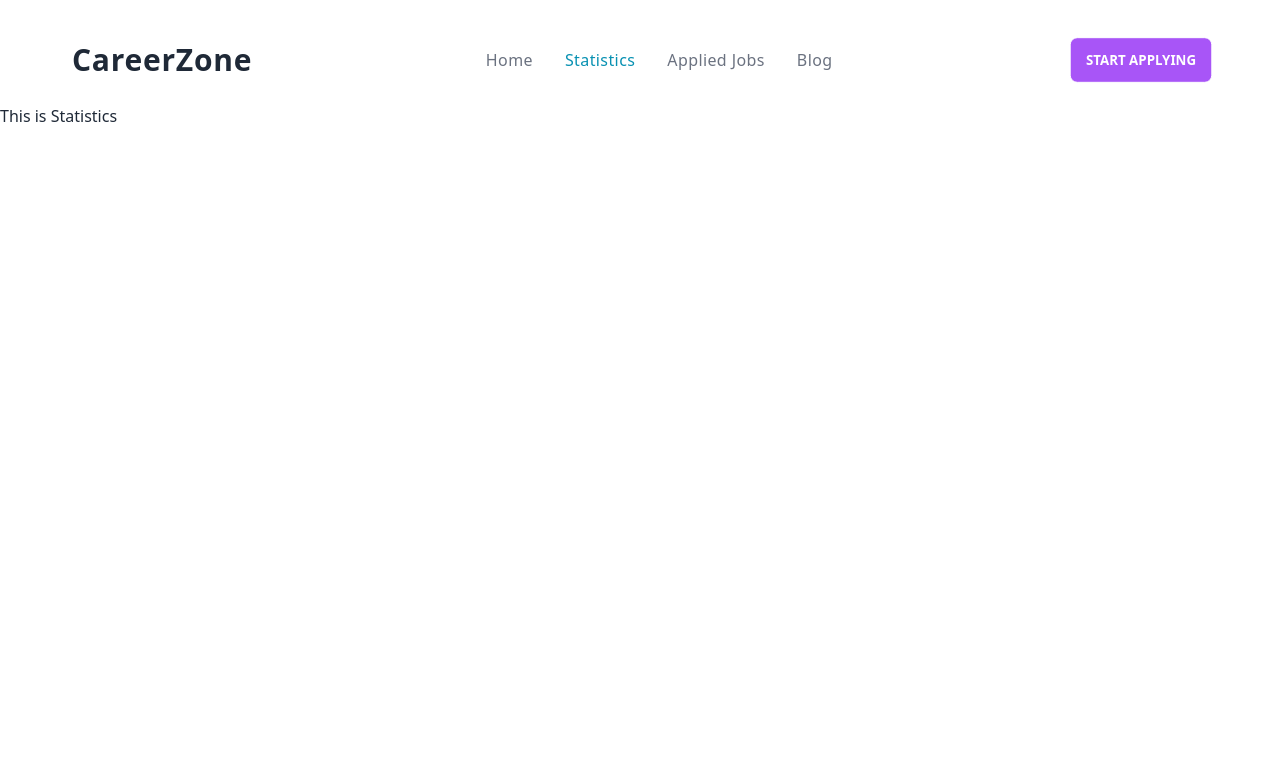
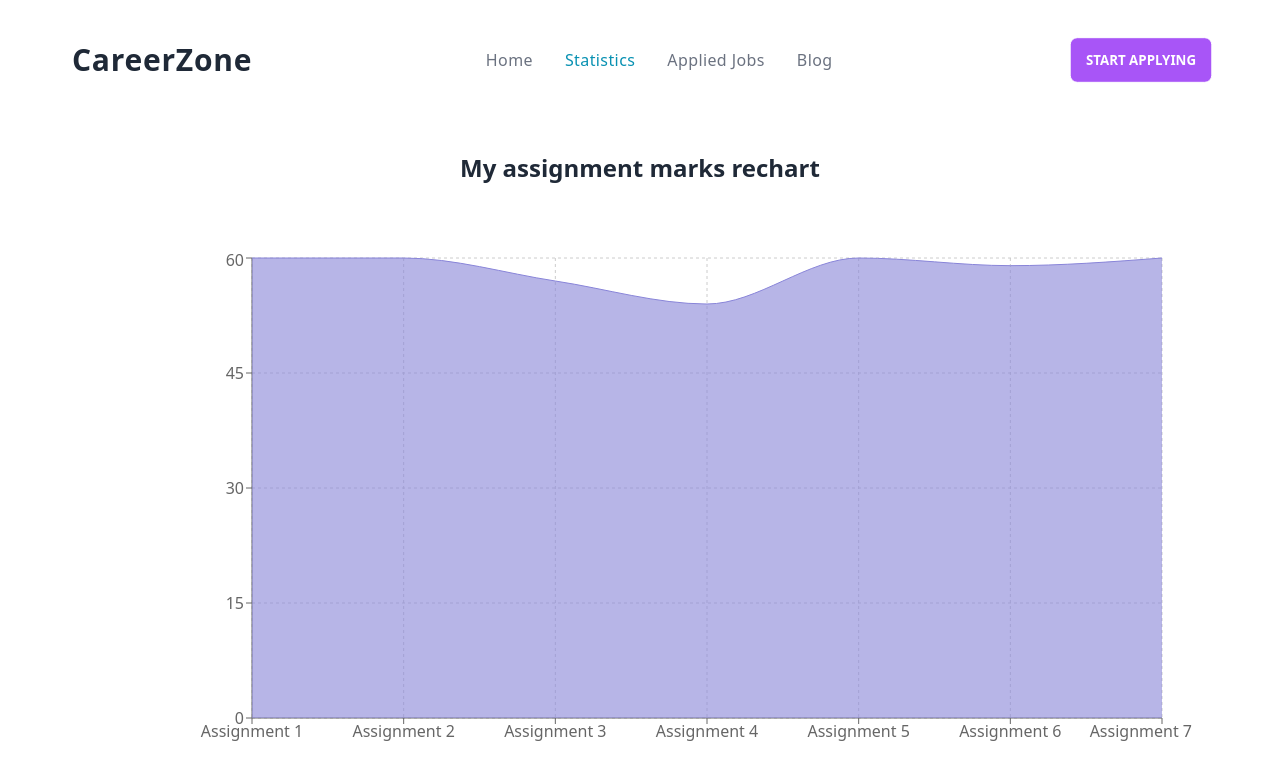
Before and after one commit to emon83/career-hub, a React (Vite) app: page /statistics in a window 1280 px wide. Shown: the top 780 px of the page. Built offline with nearby package versions, Linux system fonts and the light colour scheme.

Commit message:
statistics component rechart work done

```diff
--- a/package.json
+++ b/package.json
@@ -16,6 +16,7 @@
     "react": "^18.2.0",
     "react-dom": "^18.2.0",
     "react-router-dom": "^6.10.0",
+    "recharts": "^2.5.0",
     "sort-by": "^1.2.0"
   },
   "devDependencies": {
--- /dev/null
+++ b/public/assignmentData.json
@@ -0,0 +1,37 @@
+[
+    {
+      "_id": "6433238cace8d1b5c8780dbb",
+      "name": "Assignment 1",
+      "assignmentMarks": 60
+    },
+    {
+      "_id": "6433238cb31ac2e34d88d18f",
+      "name": "Assignment 2",
+      "assignmentMarks": 60
+    },
+    {
+      "_id": "6433238c597ce8c75fc7153e",
+      "name": "Assignment 3",
+      "assignmentMarks": 57
+    },
+    {
+      "_id": "6433238cfc1e3535753f3f8f",
+      "name": "Assignment 4",
+      "assignmentMarks": 54
+    },
+    {
+      "_id": "6433238cbc5a1e44dc2efd94",
+      "name": "Assignment 5",
+      "assignmentMarks": 60
+    },
+    {
+      "_id": "6433238cdfb3afed6bf7aa1d",
+      "name": "Assignment 6",
+      "assignmentMarks": 59
+    },
+    {
+      "_id": "6433238c9e8ba4b15f4b6745",
+      "name": "Assignment 7",
+      "assignmentMarks": 60
+    }
+  ]
--- a/src/components/Statistics/Statistics.jsx
+++ b/src/components/Statistics/Statistics.jsx
@@ -1,11 +1,46 @@
-import React from 'react';
+import React, { useState } from "react";
+import { useLoaderData } from "react-router-dom";
+import {
+  AreaChart,
+  Area,
+  XAxis,
+  YAxis,
+  CartesianGrid,
+  Tooltip,
+  ResponsiveContainer,
+} from "recharts";
 
 const Statistics = () => {
-    return (
-        <div>
-            This is Statistics
-        </div>
-    );
+  const data = useLoaderData();
+  const [marks, setMarks] = useState(data);
+  console.log(marks);
+  return (
+    <div className="my-16 max-w-4xl mx-auto">
+      <h2 className="mb-16 -mt-4 text-2xl text-center font-bold">
+        My assignment marks rechart
+      </h2>
+      <div className="mx-auto">
+      <AreaChart
+          width={1000}
+          height={500}
+          data={data}
+          margin={{
+            top: 10,
+            right: 30,
+            left: 0,
+            bottom: 0,
+          }}
+
+        >
+          <CartesianGrid strokeDasharray="3 3" />
+          <XAxis dataKey="name" />
+          <YAxis className="ml-12" />
+          <Tooltip />
+          <Area type="monotone" dataKey="assignmentMarks" stroke="#8884d8" fill="#8884d8" />
+        </AreaChart>
+      </div>
+    </div>
+  );
 };
 
 export default Statistics;
--- a/src/main.jsx
+++ b/src/main.jsx
@@ -25,7 +25,8 @@ const router = createBrowserRouter([
       },
       {
         path: 'statistics',
-        element: <Statistics/>
+        element: <Statistics/>,
+        loader: () => fetch('assignmentData.json')
       },
       {
         path: 'appliedJobs',
```
Also changed, not shown: src/components/Chart/Chart.jsx (added, +28 -0 lines), 1 other file (tests, documents, lock files or other folders).
